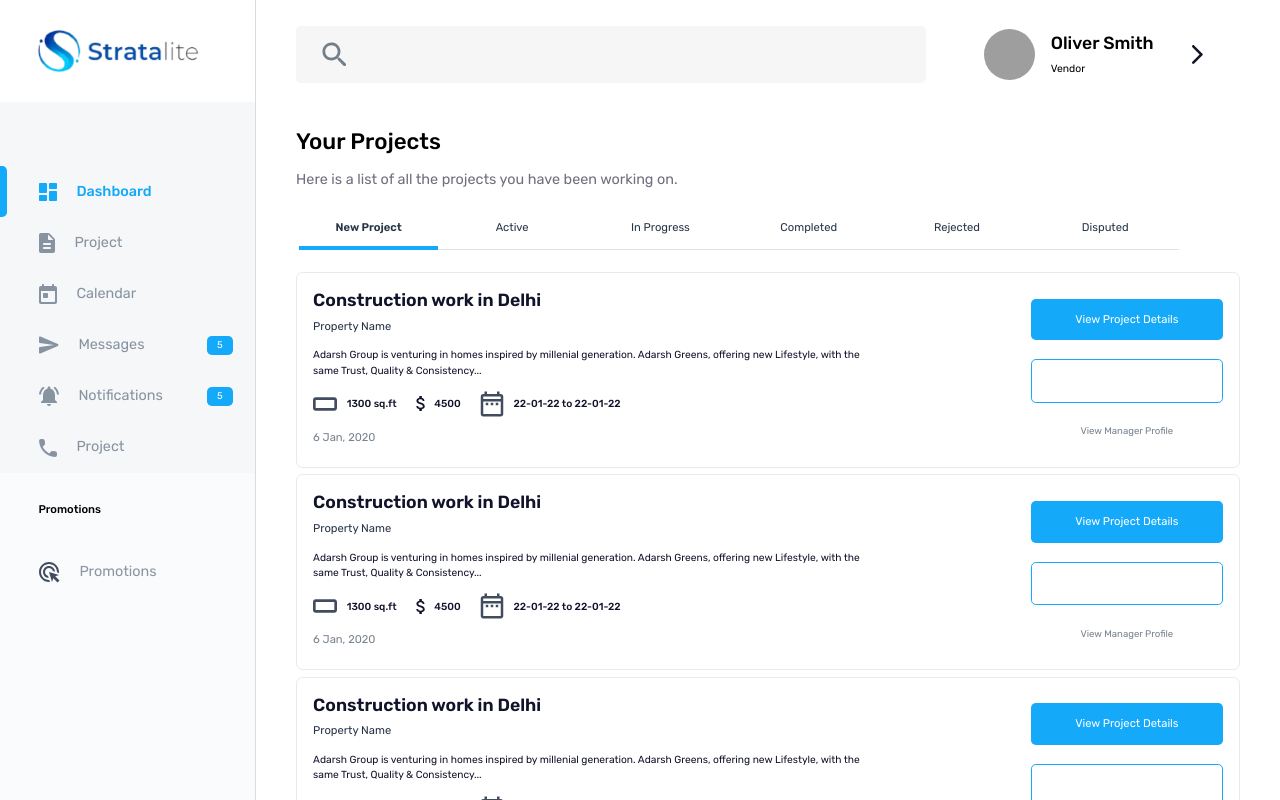
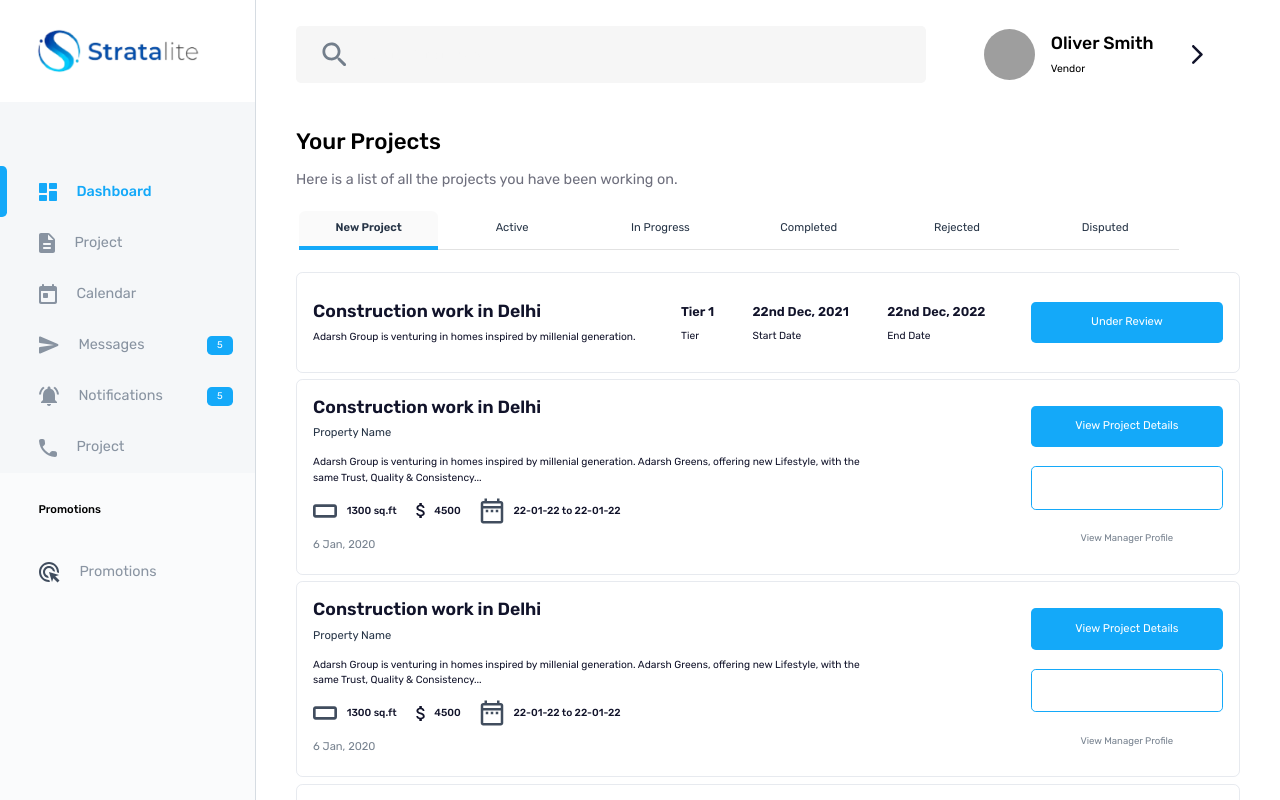
Before and after one commit to inrittik/Stratellite, a React (Create React App) app: page / in a window 1280 px wide. Built offline with nearby package versions, Linux system fonts and the light colour scheme; grey boxes are pictures that could not be loaded.

Commit message:
active projects cards

```diff
--- a/src/Pages/Projects/ActiveProjectCard.tsx
+++ b/src/Pages/Projects/ActiveProjectCard.tsx
@@ -1,60 +1,50 @@
 import React from "react";
-import { icons } from "../../utils/icons";
 
-const ProjectCard = () => {
+const ActiveProjectCard = () => {
   return (
-    <div className="md:w-full py-5 px-3 md:px-5 my-2 flex flex-col rounded-lg border border-gray-60 md:flex-row mx-auto md:mx-0">
-      {/* project details */}
-      <div className="w-full flex flex-col md:mx-auto">
-        {/* project name */}
-        <div className="flex items-center justify-between md:block text-1.5xl text-gray-900 font-semibold mb-2">
-          Construction work in Delhi
-          <div className="md:hidden text-gray-100 text-xxs w-1/3 mb-6 text-right">
-            6 Jan, 2020
+    <div className="md:w-full py-5 px-0 md:px-5 my-2 flex flex-col rounded-lg border border-gray-60 md:flex-row mx-auto md:mx-0">
+      <div className="w-full flex flex-col justify-between items-center md:flex-row md:mx-auto">
+        {/* section 1 */}
+        <div className="flex flex-col">
+          <div className="text-1.5xl text-gray-900 font-semibold mb-2">
+            Construction work in Delhi
+          </div>
+          <div className="text-gray-900">
+            Adarsh Group is venturing in homes inspired by millenial generation.
           </div>
         </div>
-        {/* project subtitle */}
-        <div className="text-sm text-gray-800 mb-4">Property Name</div>
-        {/* project description */}
-        <div className="text-gray-900 md:w-4/5">
-          Adarsh Group is venturing in homes inspired by millenial generation.
-          Adarsh Greens, offering new Lifestyle, with the same Trust, Quality &
-          Consistency...
-        </div>
-        <div className="flex items-center my-4">
-          <div className="mr-2">{icons.ProjectCard.area}</div>
-          <div className="text-gray-900 ml-1 mr-6 font-medium">1300 sq.ft</div>
-          <div className="mr-2 ">{icons.dollar}</div>
-          <div className="text-gray-900 ml-1 mr-6 font-medium">4500</div>
-          <div className="mr-2 ">{icons.ProjectCard.calender}</div>
-          <div className="text-gray-900 ml-1 mr-6 font-medium">
-            22-01-22 to 22-01-22
+        {/* section 2 */}
+        <div className="flex justify-between border-y border-y-gray-60 md:border-y-0 my-5 md:my-0 py-4">
+          <div className="flex flex-col mx-3 md:mx-6">
+            <div className="text-gray-900 font-semibold mb-2 text-sm md:text-base">
+              Tier 1
+            </div>
+            <div className="text-gray-900 md:w-4/5">Tier</div>
+          </div>
+          <div className="flex flex-col mx-3 md:mx-6">
+            <div className="text-gray-900 font-semibold mb-2 text-sm md:text-base">
+              22nd Dec, 2021
+            </div>
+            <div className="text-gray-900 md:w-4/5">Start Date</div>
+          </div>
+          <div className="flex flex-col mx-3 md:mx-6">
+            <div className="text-gray-900 font-semibold mb-2 text-sm md:text-base">
+              22nd Dec, 2022
+            </div>
+            <div className="text-gray-900 md:w-4/5">End Date</div>
           </div>
         </div>
-        {/* date */}
-        <div className="hidden md:block text-gray-100 text-sm">6 Jan, 2020</div>
-      </div>
 
-      {/* button section */}
-      <div className="flex flex-col mx-auto">
+        {/* section 3 */}
         <a
           href="#"
-          className="hidden md:block py-4 bg-sky-400 rounded-md text-white cursor-pointer px-5.5 text-sm w-60 text-center my-3"
+          className="py-4 bg-sky-400 rounded-md text-white cursor-pointer px-5.5 text-sm w-60 text-center my-3"
         >
-          View Project Details
-        </a>
-        <a
-          href="#"
-          className="py-4 text-sky-400 border-sky-400 border rounded-md text-white cursor-pointer px-7 text-sm w-80 md:w-60 text-center my-3"
-        >
-          Submit Interest
-        </a>
-        <a href="#" className="text-gray-100 text-xs text-center my-4">
-          View Manager Profile
+          Under Review
         </a>
       </div>
     </div>
   );
 };
 
-export default ProjectCard;
+export default ActiveProjectCard;
--- /dev/null
+++ b/src/Pages/Projects/NewProjectCard.tsx
@@ -0,0 +1,63 @@
+import React from "react";
+import { icons } from "../../utils/icons";
+
+const ProjectCard = () => {
+  return (
+    <div className="md:w-full py-5 px-3 md:px-5 my-2 flex flex-col rounded-lg border border-gray-60 md:flex-row mx-auto md:mx-0">
+      {/* project details */}
+      <div className="w-full flex flex-col md:mx-auto">
+        {/* project name */}
+        <div className="flex items-center justify-between md:block text-1.5xl text-gray-900 font-semibold mb-2">
+          Construction work in Delhi
+          <div className="md:hidden text-gray-100 text-xxs w-1/3 mb-6 text-right">
+            6 Jan, 2020
+          </div>
+        </div>
+        {/* project subtitle */}
+        <div className="text-sm text-gray-800 mb-4">Property Name</div>
+        {/* project description */}
+        <div className="text-gray-900 md:w-4/5">
+          Adarsh Group is venturing in homes inspired by millenial generation.
+          Adarsh Greens, offering new Lifestyle, with the same Trust, Quality &
+          Consistency...
+        </div>
+        <div className="flex items-center my-4">
+          <div className="mr-2">{icons.ProjectCard.area}</div>
+          <div className="text-gray-900 ml-1 mr-6 font-medium">1300 sq.ft</div>
+          <div className="mr-2 ">{icons.dollar}</div>
+          <div className="text-gray-900 ml-1 mr-6 font-medium">4500</div>
+          <div className="mr-2 ">{icons.ProjectCard.calender}</div>
+          <div className="text-gray-900 ml-1 mr-6 font-medium">
+            22-01-22 to 22-01-22
+          </div>
+        </div>
+        {/* date */}
+        <div className="hidden md:block text-gray-100 text-sm">6 Jan, 2020</div>
+      </div>
+
+      {/* button section */}
+      <div className="flex flex-col mx-auto">
+        <a
+          href="#"
+          className="hidden md:block py-4 bg-sky-400 rounded-md text-white cursor-pointer px-5.5 text-sm w-80 md:w-60 text-center my-3"
+        >
+          View Project Details
+        </a>
+        <a
+          href="#"
+          className="py-4 text-sky-400 border-sky-400 border rounded-md text-white cursor-pointer px-7 text-sm w-80 md:w-60 text-center my-3"
+        >
+          Submit Interest
+        </a>
+        <a
+          href="#"
+          className="text-gray-100 text-xs text-center my-4 w-80 md:w-60 text-center"
+        >
+          View Manager Profile
+        </a>
+      </div>
+    </div>
+  );
+};
+
+export default ProjectCard;
--- a/src/Pages/Projects/Projects.tsx
+++ b/src/Pages/Projects/Projects.tsx
@@ -1,6 +1,7 @@
 import { icons } from "../../utils/icons";
 import { useState } from "react";
 import { useGlobalContext } from "../../Contexts/GlobalContext";
+import NewProjectCard from "./NewProjectCard";
 import ActiveProjectCard from "./ActiveProjectCard";
 
 const Projects = () => {
@@ -46,9 +47,9 @@ const Projects = () => {
         <div className="auto-cols-35% md:auto-cols-15% grid grid-flow-col grid-cols overflow-auto scrollbar-hide mb-5 ml-5 md:ml-10">
           <a
             href="#"
-            className={`ml-3 text-gray-800 text-center py-3 text-base md:text-sm ${
+            className={`ml-3 text-gray-800 text-center py-3 text-base md:text-sm rounded-t-lg ${
               section === 1
-                ? "border-b-4 border-sky-400 text-black font-semibold"
+                ? "border-b-4 border-sky-400 text-black font-semibold bg-neutral-50"
                 : "border-b border-gray-500"
             }`}
             onClick={() => setSection(1)}
@@ -113,10 +114,11 @@ const Projects = () => {
         </div>
         <div className="mx-6 md:mx-12 w-100">
           <ActiveProjectCard />
-          <ActiveProjectCard />
-          <ActiveProjectCard />
-          <ActiveProjectCard />
-          <ActiveProjectCard />
+          <NewProjectCard />
+          <NewProjectCard />
+          <NewProjectCard />
+          <NewProjectCard />
+          <NewProjectCard />
         </div>
       </div>
     </div>
```
